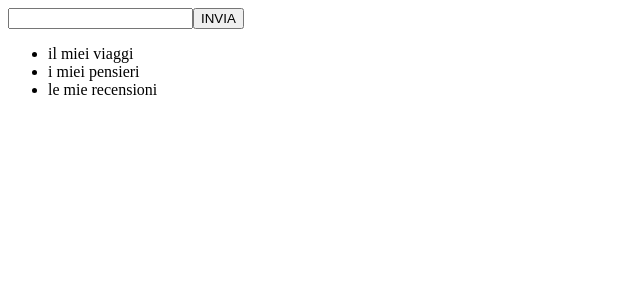
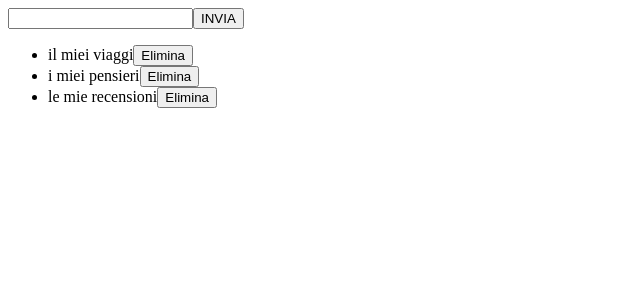
Before and after one commit to PaoloVisone/react-form, a React (Vite) app: page / in a window 1280 px wide. Shown: the top 300 px of the page, without its empty margins (0-640 px from the left). Built offline with nearby package versions, Linux system fonts and the light colour scheme.

Commit message:
[feat] add delete article

```diff
--- a/src/components/Input.jsx
+++ b/src/components/Input.jsx
@@ -6,7 +6,7 @@ const listArticles = ['il miei viaggi', 'i miei pensieri', 'le mie recensioni']
 export default function input() {
 
     // Stato dell'articolo
-    const [Articles, setListArticles] = useState(listArticles);
+    const [articles, setListArticles] = useState(listArticles);
     // Inserimento nuovo articolo
     const [newArticle, setNewArticle] = useState('');
 
@@ -14,10 +14,18 @@ export default function input() {
     const handleSubmit = e => {
         e.preventDefault();
         // Creazione di un nuovo array
-        const updateArticle = [...Articles, newArticle];
-        setListArticles(updateArticle);
+        const updatedArticle = [...articles, newArticle];
+        setListArticles(updatedArticle);
         // Svuto la cella
         setNewArticle('');
+    }
+
+    // Cancello elemento
+    const removeArticle = i => {
+        const updatedArticle = articles.filter((article, index) => {
+            return index !== i
+        });
+        setListArticles(updatedArticle);
     }
 
     return (
@@ -31,9 +39,12 @@ export default function input() {
             {/* //lista dei articoli */}
 
             <ul>
-                {Articles.map((Article, i) => (
+                {articles.map((article, i) => (
                     <li key={i}>
-                        {Article}
+                        {article}
+                        <button onClick={() => removeArticle(i)}>
+                            Elimina
+                        </button>
                     </li>
                 ))}
             </ul></>
```
